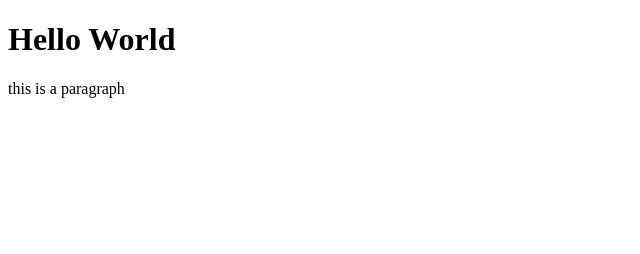
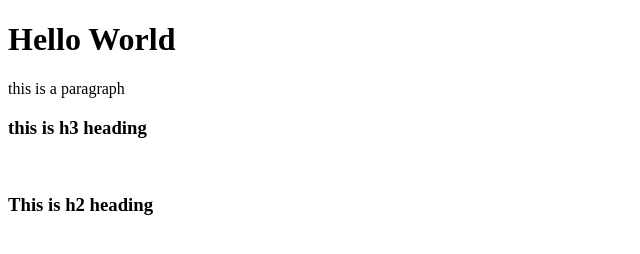
Before and after one commit to sgtulam97/InitialRepo, a plain HTML site: page index.html in a window 1280 px wide. Shown: the whole page, without its empty margins (0-640 px from the left). Drawn offline with Linux system fonts and the light colour scheme.

Commit message:
final version of index file

```diff
--- a/index.html
+++ b/index.html
@@ -8,5 +8,8 @@
 <body>
     <h1>Hello World</h1>
     <p>this is a paragraph</p>
+    <h3>this is h3 heading</h3>
+    <br>
+    <h3>This is h2 heading</h3>
 </body>
 </html>
```
